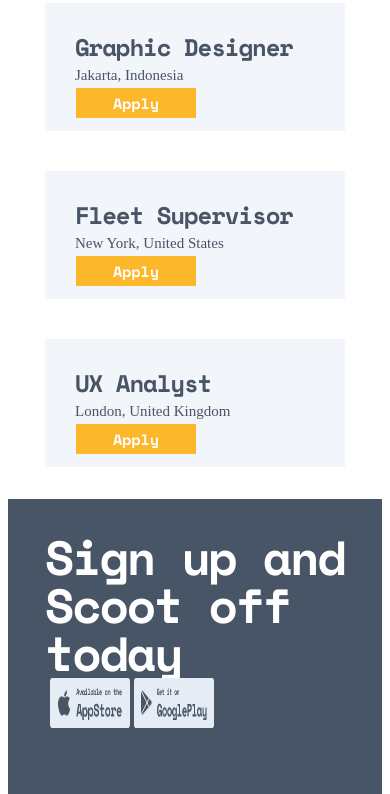
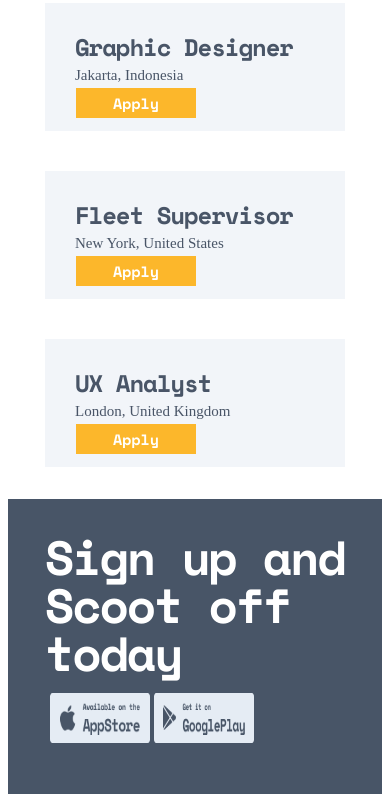
Before and after one commit to isomakoo/scoot3, a plain HTML site: page index.html in a window 390 px wide. Shown: the part 3785-4579 px from the top of the page. Drawn offline with Linux system fonts and the light colour scheme.

Commit message:
css va font

```diff
--- a/css/main.css
+++ b/css/main.css
@@ -308,7 +308,8 @@ a:hover{
         max-width: 300px;
     }
     .foother-img{
-        width: 80px;
+        padding-top: 15px;
+        width: 100px;
         height: 50px;
     }
     .foother-item{
```
